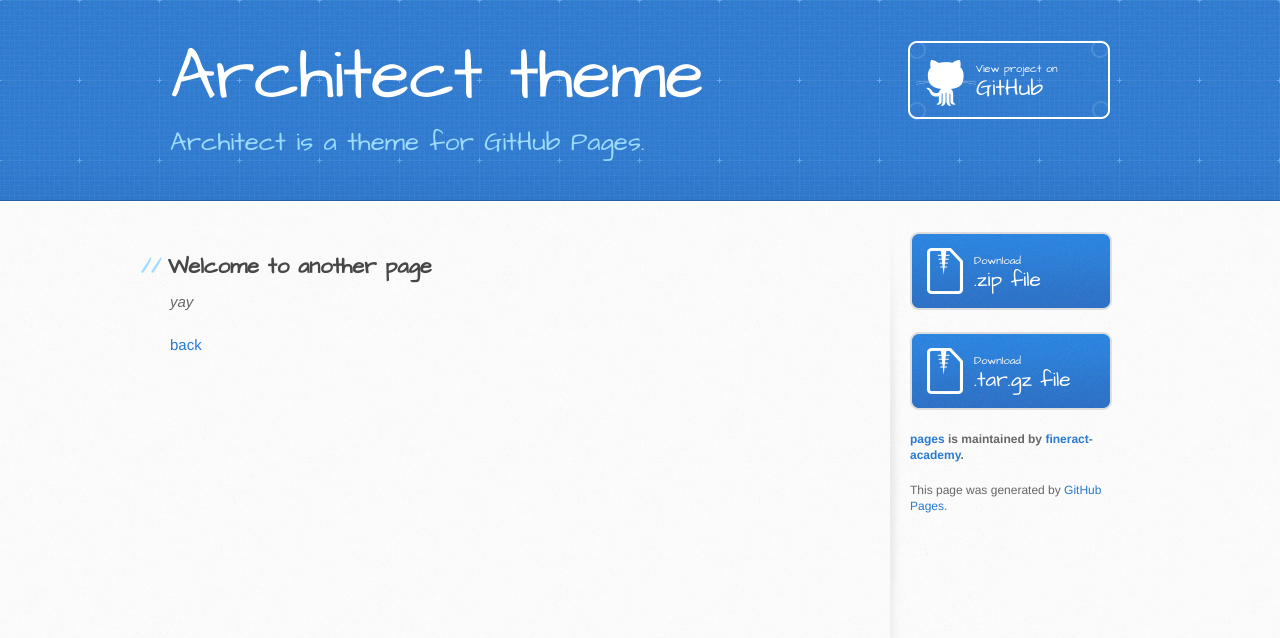
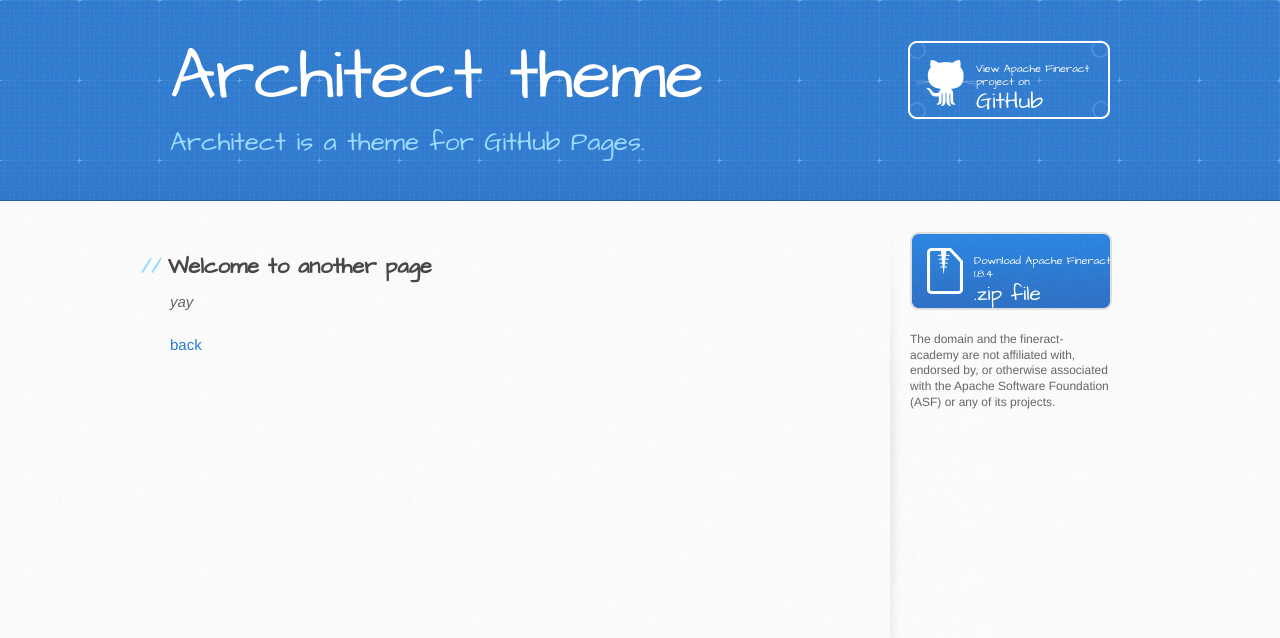
Before and after one commit to fineract-academy/pages, a Jekyll site: the page built from another-page.md, in a window 1280 px wide. Shown: the top 638 px of the page. Built offline with Jekyll 4.4.1, drawn with Linux system fonts in a browser that asks for light colours; our own code applies the rules of GitHub Pages for plain Markdown files.

Commit message:
Update default.html

```diff
--- a/_layouts/default.html
+++ b/_layouts/default.html
@@ -24,7 +24,7 @@
         </a>
         <h2>{{ site.description | default: site.github.project_tagline }}</h2>
         {% if site.github.is_project_page %}
-          <a href="{{ site.github.repository_url }}" class="button"><small>View project on</small> GitHub</a>
+          <a href="https://github.com/apache/fineract" class="button"><small>View Apache Fineract project on</small> GitHub</a>
         {% endif %}
         {% if site.github.is_user_page %}
           <a href="{{ site.github.owner_url }}" class="button"><small>Follow me on</small> GitHub</a>
@@ -40,21 +40,13 @@
 
         <aside id="sidebar">
           {% if site.show_downloads %}
-            <a href="{{ site.github.zip_url }}" class="button">
-              <small>Download</small>
+            <a href="https://www.apache.org/dyn/closer.cgi?path=/fineract/1.8.4/apache-fineract-1.8.4-binary.tar.gz" class="button">
+              <small>Download Apache Fineract 1.8.4</small>
               .zip file
-            </a>
-            <a href="{{ site.github.tar_url }}" class="button">
-              <small>Download</small>
-              .tar.gz file
             </a>
           {% endif %}
 
-          {% if site.github.is_project_page %}
-            <p class="repo-owner"><a href="{{ site.github.repository_url }}">{{ site.github.repository_name }}</a> is maintained by <a href="{{ site.github.owner_url }}">{{ site.github.owner_name }}</a>.</p>
-          {% endif %}
-
-          <p>This page was generated by <a href="https://pages.github.com">GitHub Pages</a>.</p>
+          <p>The domain and the fineract-academy are not affiliated with, endorsed by, or otherwise associated with the Apache Software Foundation (ASF) or any of its projects.</p>
         </aside>
       </div>
     </div>
```
